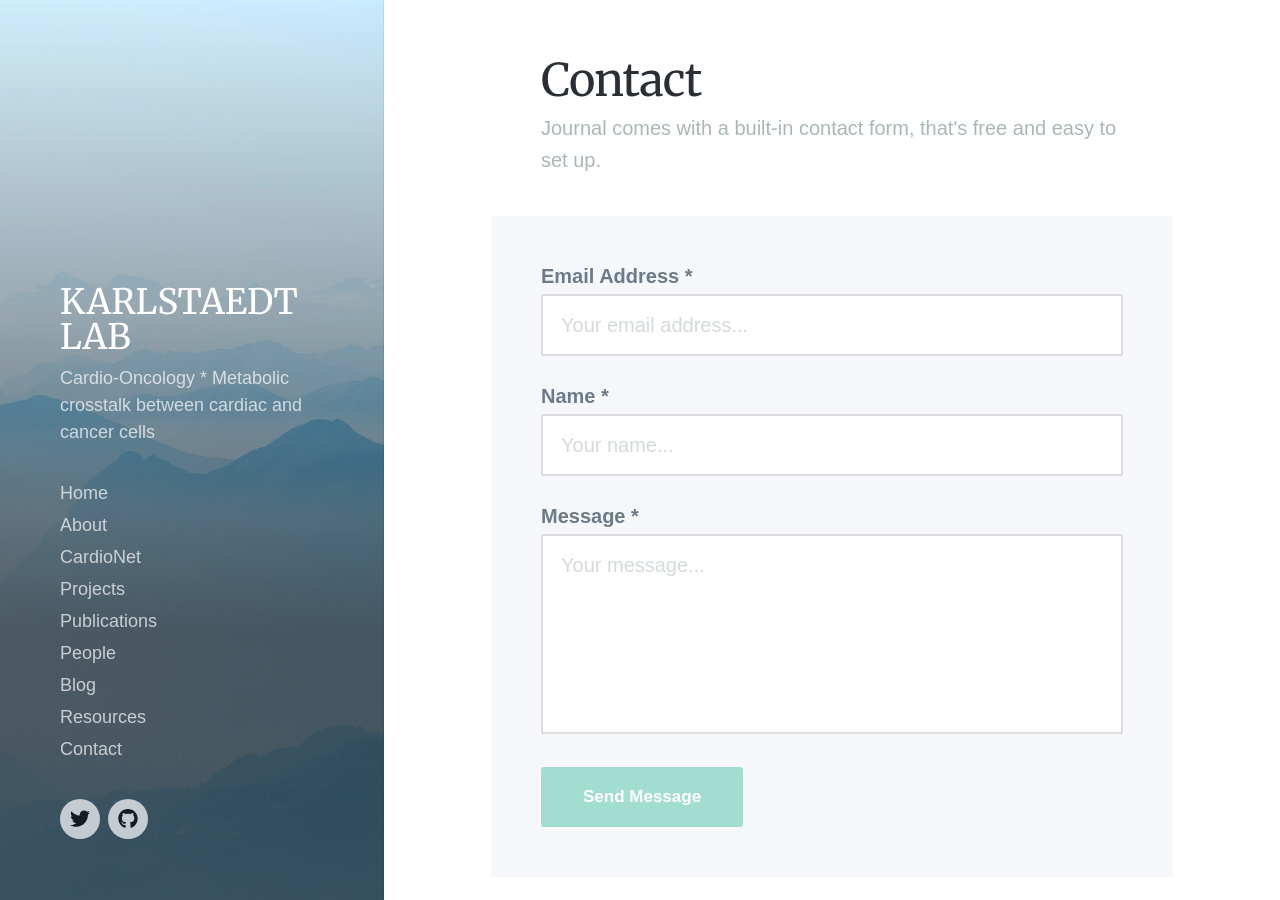
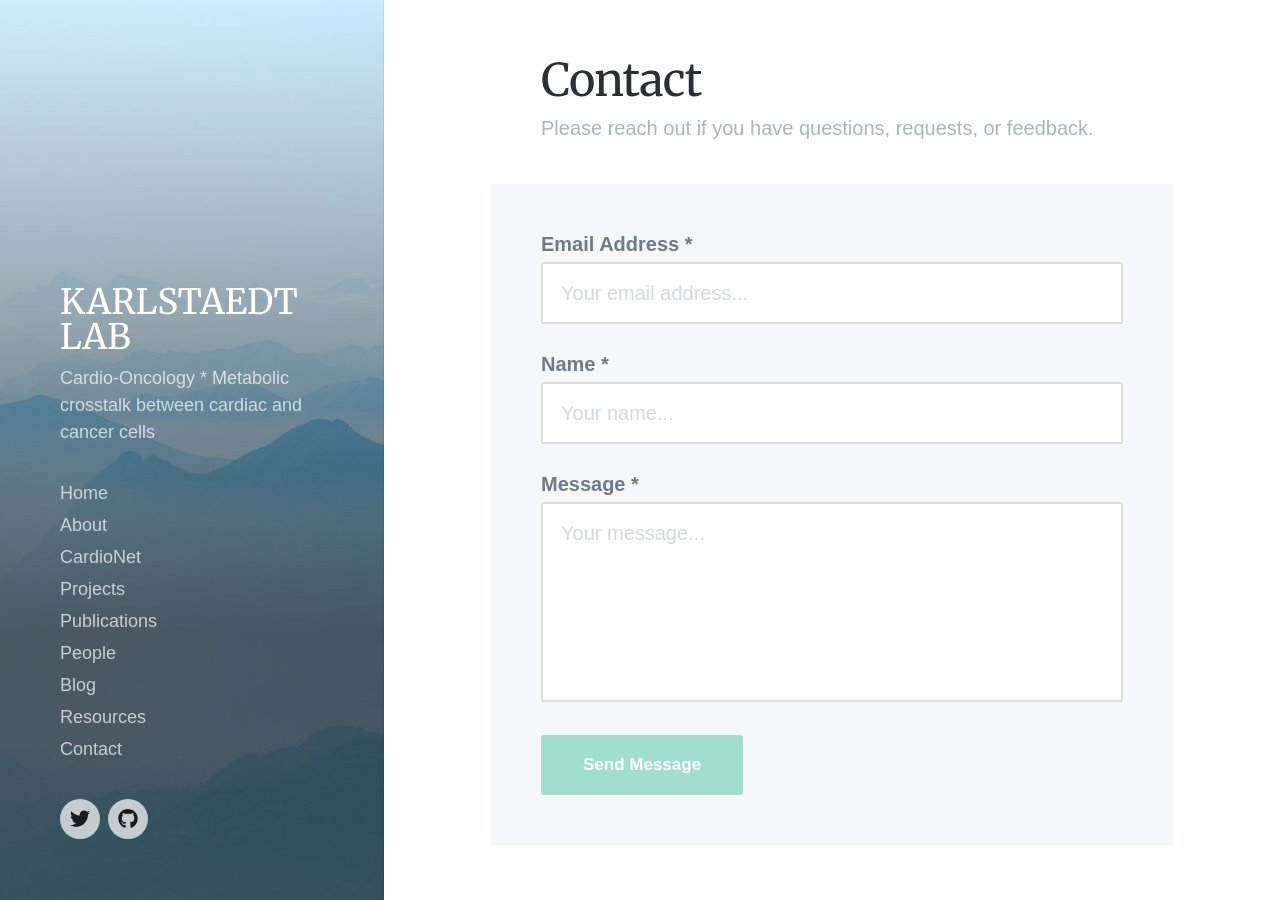
Before and after one commit to karlstaedtlab/cardionet, a Jekyll site: the page built from _pages/contact.md, in a window 1280 px wide and 900 px high. Built offline with Jekyll 4.4.1, drawn with Linux system fonts in a browser that asks for light colours; nearby versions of some CDN libraries; some web fonts are replaced; some of the changed text lies outside the part shown.

Commit message:
Update contact.md

```diff
--- a/_pages/contact.md
+++ b/_pages/contact.md
@@ -1,10 +1,9 @@
 ---
 title: Contact
-subtitle: Journal comes with a built-in contact form, that's free and easy to set up.
-description: A stunning personal blog Jekyll theme with an image-focused design.
+subtitle: Please reach out if you have questions, requests, or feedback.
 featured_image: /images/demo/demo-portrait.jpg
 ---
 
 {% include contact-form.html %}
 
-We've made a contact form that you can use with [Formspree](https://formspree.io/create/jekyllthemes) to handle up to 50 submissions per month for free. You could also easily switch out the end-point to use another contact form service.
+<!-- We've made a contact form that you can use with [Formspree](https://formspree.io/create/jekyllthemes) to handle up to 50 submissions per month for free. You could also easily switch out the end-point to use another contact form service. -->
```
